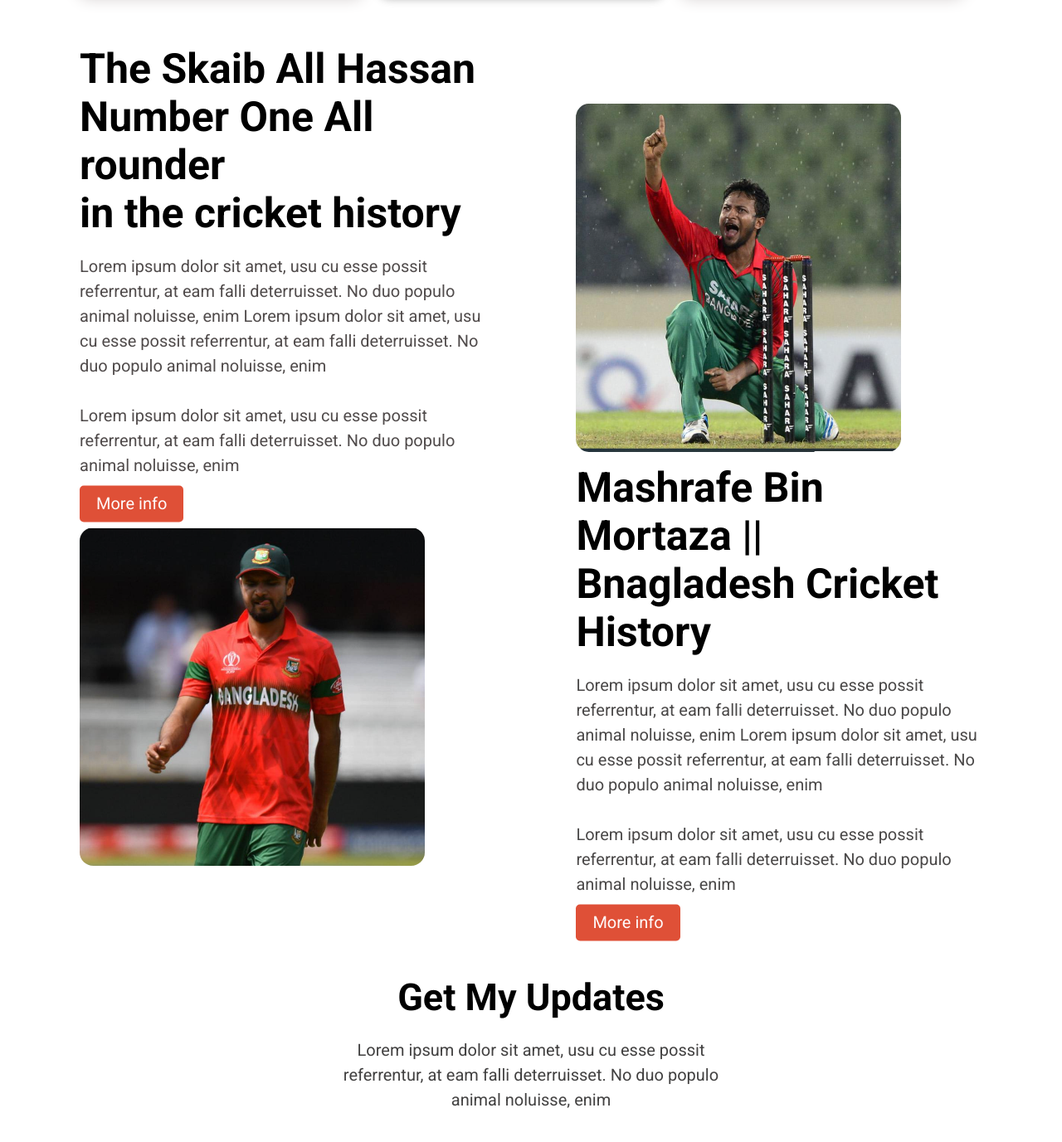
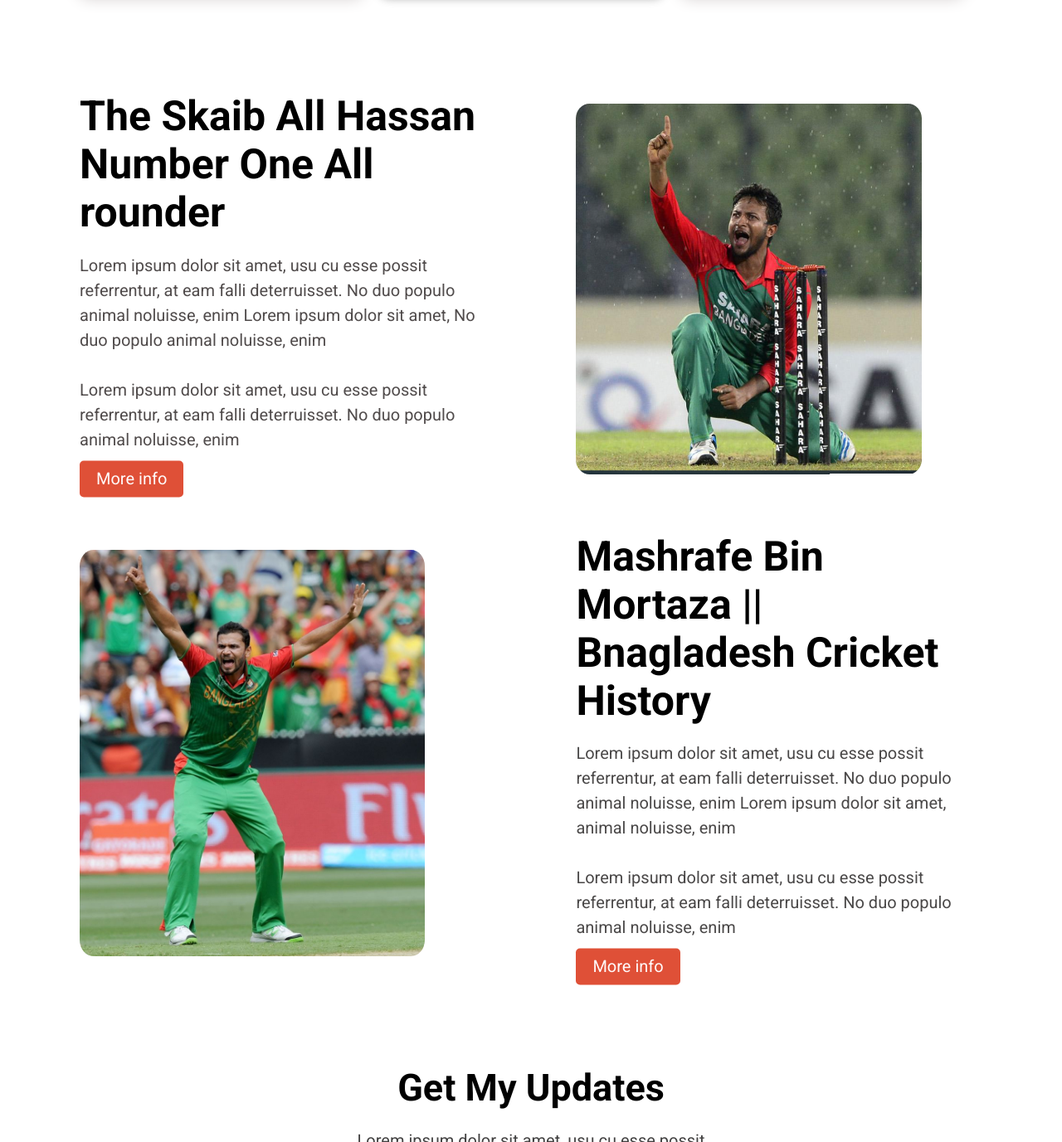
Before and after one commit to foysal1021/assignment-1, a plain HTML site: page index.html in a window 1280 px wide. Shown: the part 1918-3295 px from the top of the page at 83% size. Drawn offline with Linux system fonts and the light colour scheme.

Commit message:
all is okey

```diff
--- a/index.html
+++ b/index.html
@@ -132,12 +132,11 @@
         <div class="sakib-all-hassan">
             <div class="about-sakib">
                 <div class="about-sakib-center">
-                    <h1>The Skaib All Hassan <br> Number One All rounder <br> in the cricket history</h1>
+                    <h1>The Skaib All Hassan <br> Number One All rounder </h1>
                     <p>
                         Lorem ipsum dolor sit amet, usu cu esse possit
                         referrentur, at eam falli deterruisset. No duo populo
-                        animal noluisse, enim Lorem ipsum dolor sit amet, usu cu esse possit
-                        referrentur, at eam falli deterruisset. No duo populo
+                        animal noluisse, enim Lorem ipsum dolor sit amet, No duo populo
                         animal noluisse, enim <br> <br>
 
                         Lorem ipsum dolor sit amet, usu cu esse possit
@@ -157,7 +156,7 @@
 
         <div class="mashrafe-mortaza">
             <div class="mashrafe-mortaza-img">
-                <img src="img/mash.png" alt="">
+                <img src="img/mash.jpg" alt="">
             </div>
 
             <div class="mashrafe-mortaza-about">
@@ -168,8 +167,7 @@
                     <p>
                         Lorem ipsum dolor sit amet, usu cu esse possit
                         referrentur, at eam falli deterruisset. No duo populo
-                        animal noluisse, enim Lorem ipsum dolor sit amet, usu cu esse possit
-                        referrentur, at eam falli deterruisset. No duo populo
+                        animal noluisse, enim Lorem ipsum dolor sit amet,
                         animal noluisse, enim <br> <br>
 
                         Lorem ipsum dolor sit amet, usu cu esse possit
--- a/style.css
+++ b/style.css
@@ -267,7 +267,7 @@
 }
 
 .sakib-img img {
-    width: 80%;
+    width: 85%;
     border-radius: 4%;
 }
 
```
Also changed, not shown: img/mash.jpg (added).
